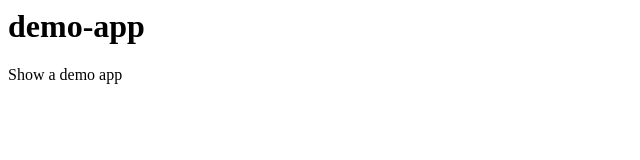
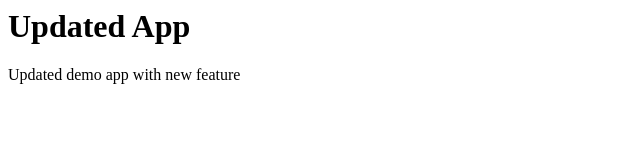
Before and after one commit to mokana13/demo-app-xyz123, a plain HTML site: page index.html in a window 1280 px wide. Shown: the whole page, without its empty margins (0-640 px from the left). Drawn offline with Linux system fonts and the light colour scheme.

Commit message:
round2 update

```diff
--- a/index.html
+++ b/index.html
@@ -1,7 +1,7 @@
 <html>
-<head><title>demo-app</title></head>
+<head><title>Updated App</title></head>
 <body>
-<h1>demo-app</h1>
-<p>Show a demo app</p>
+<h1>Updated App</h1>
+<p>Updated demo app with new feature</p>
 </body>
 </html>
```
Also changed, not shown: 1 other file.
